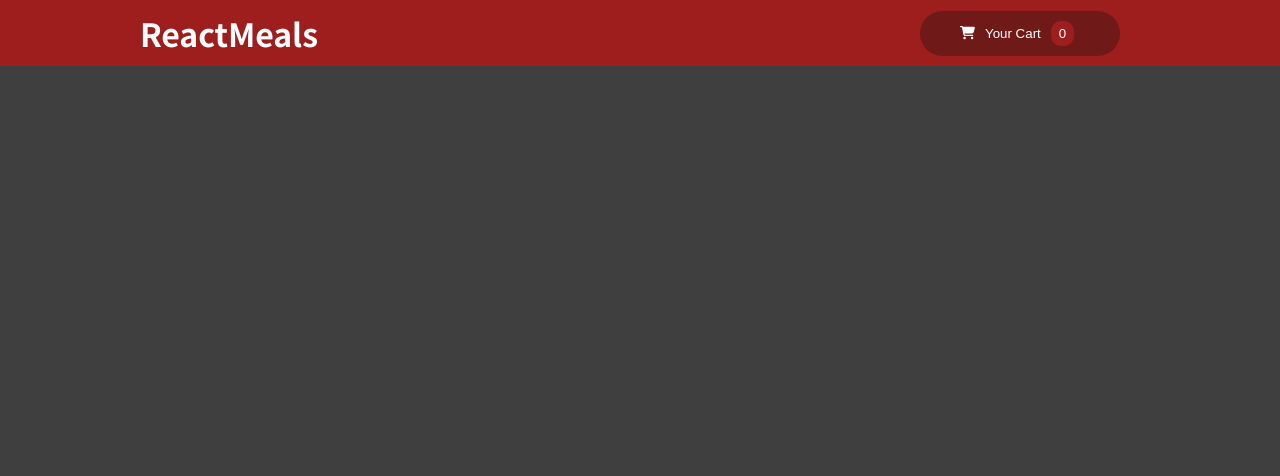
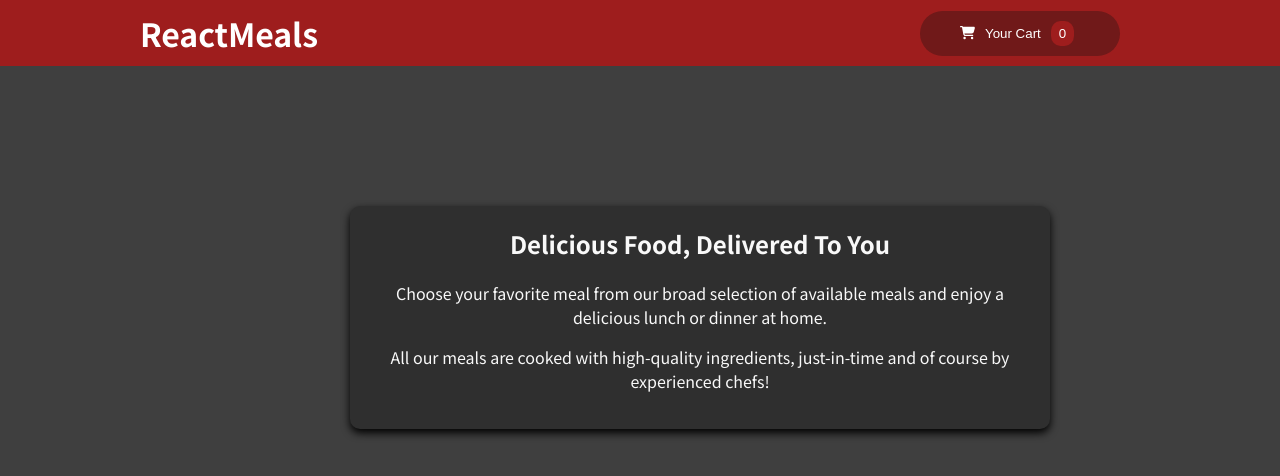
Before and after one commit to Pratyasha955/Restaurant-app, a React (Create React App) app: page / in a window 1280 px wide. Shown: the top 476 px of the page. Built offline with nearby package versions, Linux system fonts and the light colour scheme.

Commit message:
Add Restaurant Summary

```diff
--- a/src/App.js
+++ b/src/App.js
@@ -1,9 +1,11 @@
 import Header from "./components/Layout/Header";
+import Summary from "./components/Layout/Summary";
 
 function App() {
   return (
     <div className="App">
       <Header />
+      <Summary />
     </div>
   );
 }
--- /dev/null
+++ b/src/components/Layout/Summary.css
@@ -0,0 +1,26 @@
+/* Summary.css */
+
+.summary-card {
+    background-color: #2f2f2f;
+    border-radius: 10px;
+    width: 700px;
+    padding: 20px;
+    margin: 20px;
+    margin-top: 140px;
+    margin-left: 350px;
+    box-shadow: 0 4px 8px rgb(0, 0, 0);
+  }
+
+  .summary-card h2 {
+    margin-top: 0;
+    font-size: 1.5rem;
+    text-align: center;
+    color: #f9f9f9;
+  }
+
+  .summary-card p {
+    font-size: 1rem;
+    line-height: 1.5;
+    text-align: center;
+    color: #f9f9f9;
+  }
--- /dev/null
+++ b/src/components/Layout/Summary.js
@@ -0,0 +1,18 @@
+import React from 'react';
+import './Summary.css';
+
+const Summary = () => {
+  return (
+    <div className="summary-card">
+      <h2>Delicious Food, Delivered To You</h2>
+      <p>
+        Choose your favorite meal from our broad selection of available meals and enjoy a delicious
+        lunch or dinner at home.</p>
+        <p>All our meals are cooked with high-quality ingredients, just-in-time
+        and of course by experienced chefs!
+      </p>
+    </div>
+  );
+};
+
+export default Summary;
```
